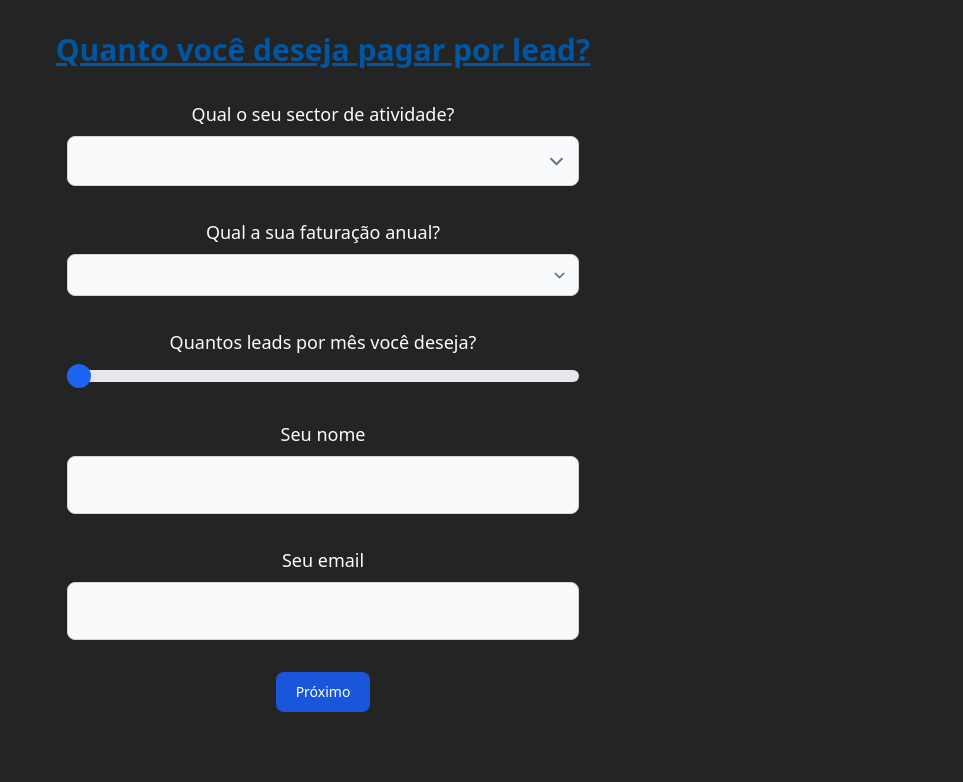
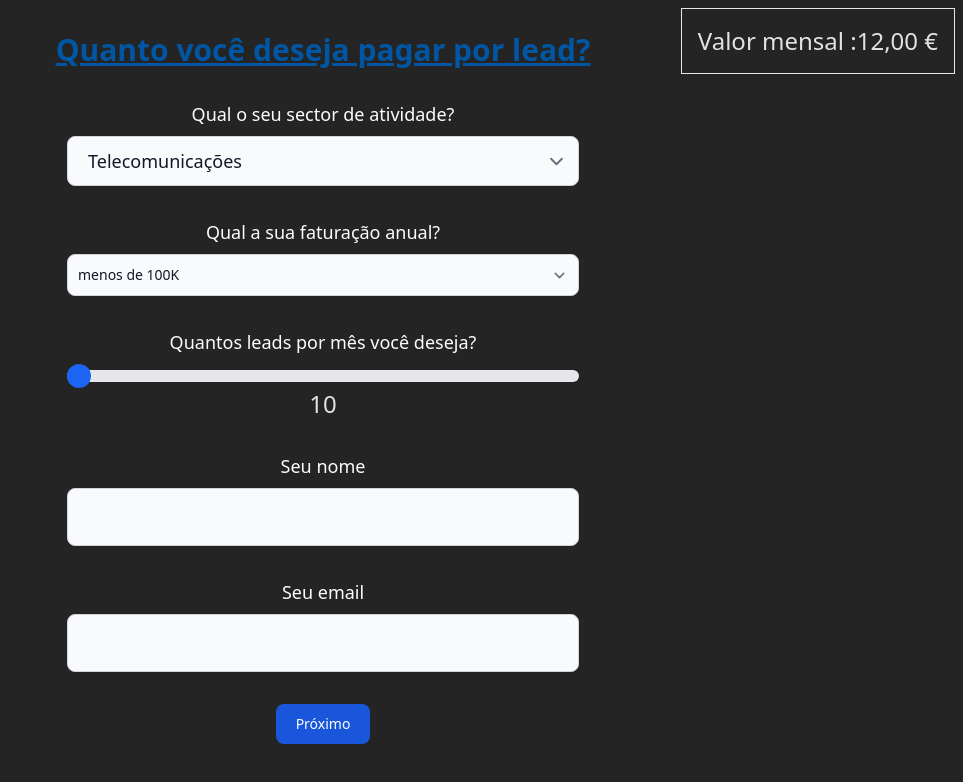
Before and after one commit to wagneraraujo/vv-price, a React (Vite) app: page / in a window 1280 px wide. Shown: the top 782 px of the page, without its empty margins (317-1280 px from the left). Built offline with nearby package versions, Linux system fonts and the light colour scheme.

Commit message:
start layout

```diff
--- a/src/components/LeadPrice.tsx
+++ b/src/components/LeadPrice.tsx
@@ -1,7 +1,9 @@
-import React from "react";
 import { useForm } from "react-hook-form";
 import { z } from "zod";
 import { zodResolver } from "@hookform/resolvers/zod";
+import { useEffect, useState } from "react";
+import calculatePrice from "../utils/calculatePrice";
+import formatPrice from "../utils/formatPrice";
 
 const formSchema = z.object({
   name: z
@@ -31,32 +33,56 @@ const formSchema = z.object({
 type FormSchema = z.infer<typeof formSchema>;
 
 export default function LeadPriceForm() {
-
-
-
+  const [pricePerLead, setPricePerLead] = useState(0);
+  const [totalMontlyPrice, settotalMontlyPrice] = useState(0);
+  const [priceBreakDown, setPriceBreakDown] = useState({
+    basePrice: 0,
+    turnoverMultiplayer: 1,
+    volumeDiscount: 0,
+    finalPrice: 0,
+  });
 
   const form = useForm<FormSchema>({
     resolver: zodResolver(formSchema),
     defaultValues: {
       name: "",
       email: "",
-      sector_of_activity: "",
-      annual_turnover: "",
+      sector_of_activity: "Telecomunicações",
+      annual_turnover: "0",
       lead_month: 10,
     },
   });
 
-
-
   const onSubmit = (data: FormSchema) => {
     console.log("data", data);
   };
+
+  const watchedSector = form.watch("sector_of_activity");
+  const watchedTurnover = form.watch("annual_turnover");
+  const watchedLeads = form.watch("lead_month");
+
+  console.log("watchedTurnover", watchedTurnover);
+  useEffect(() => {
+    if (watchedLeads && watchedSector && watchedTurnover) {
+      const calculation = calculatePrice(
+        watchedSector,
+        watchedTurnover,
+        watchedLeads,
+      );
+
+      console.log("useeffect", calculation.totalPrice);
+      settotalMontlyPrice(calculation.totalPrice);
+    }
+  }, [watchedLeads, watchedSector, watchedTurnover]);
 
   return (
     <form
       className="max-w-lg mx-auto space-y-8"
       onSubmit={form.handleSubmit(onSubmit)}
     >
+      <span className="border border-green-400 p-4 text-2xl text-center fixed right-2 top-2">
+        Valor mensal :{formatPrice(totalMontlyPrice)}
+      </span>
       <div className="space-y-2 mt-8">
         <label
           htmlFor="countries"
@@ -127,7 +153,8 @@ export default function LeadPriceForm() {
           htmlFor="large-range"
           className="block mb-2 text-lg md:text-2xl font-medium text-[var(--text)] dark:text-white"
         >
-        Quantos leads por mês você deseja?        </label>
+          Quantos leads por mês você deseja?{" "}
+        </label>
         <input
           id="large-range"
           type="range"
@@ -139,8 +166,8 @@ export default function LeadPriceForm() {
           }}
           className="w-full h-3 bg-gray-200 rounded-lg appearance-none cursor-pointer range-lg dark:bg-gray-700"
         />
+        <p className="text-center text-2xl">{form.watch("lead_month")}</p>
       </div>
-
 
       <div className="mb-6">
         <label
@@ -157,7 +184,6 @@ export default function LeadPriceForm() {
         />
       </div>
 
-
       <div className="mb-6">
         <label
           htmlFor="large-input"
@@ -173,9 +199,10 @@ export default function LeadPriceForm() {
         />
       </div>
 
-
-      <button   type="submit"
- className="cursor-pointer text-white bg-blue-700 hover:bg-blue-800 focus:ring-4 focus:outline-none focus:ring-blue-300 font-medium rounded-lg text-sm px-5 py-2.5 text-center dark:bg-blue-600 dark:hover:bg-blue-700 dark:focus:ring-blue-800">
+      <button
+        type="submit"
+        className="cursor-pointer text-white bg-blue-700 hover:bg-blue-800 focus:ring-4 focus:outline-none focus:ring-blue-300 font-medium rounded-lg text-sm px-5 py-2.5 text-center dark:bg-blue-600 dark:hover:bg-blue-700 dark:focus:ring-blue-800"
+      >
         Próximo
       </button>
     </form>
```
Lines whose indentation alone changed are shown as unchanged.
